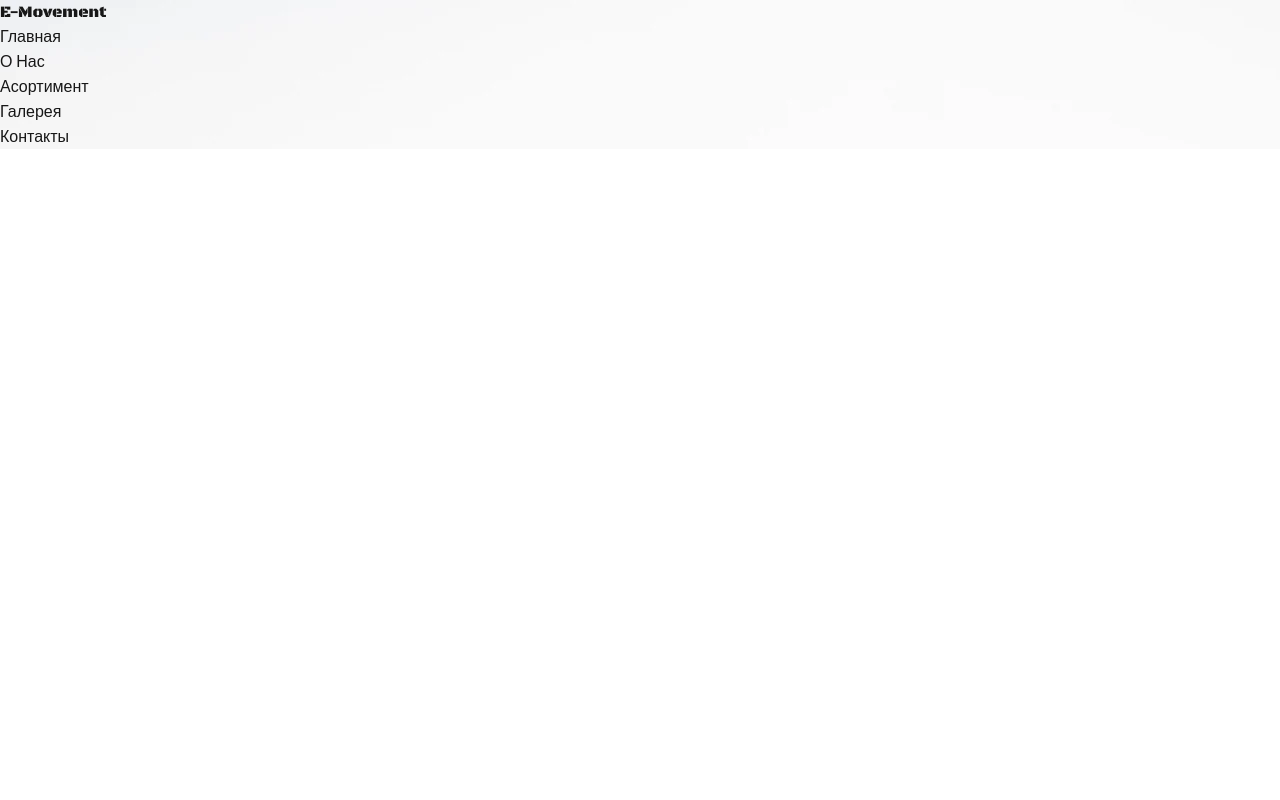
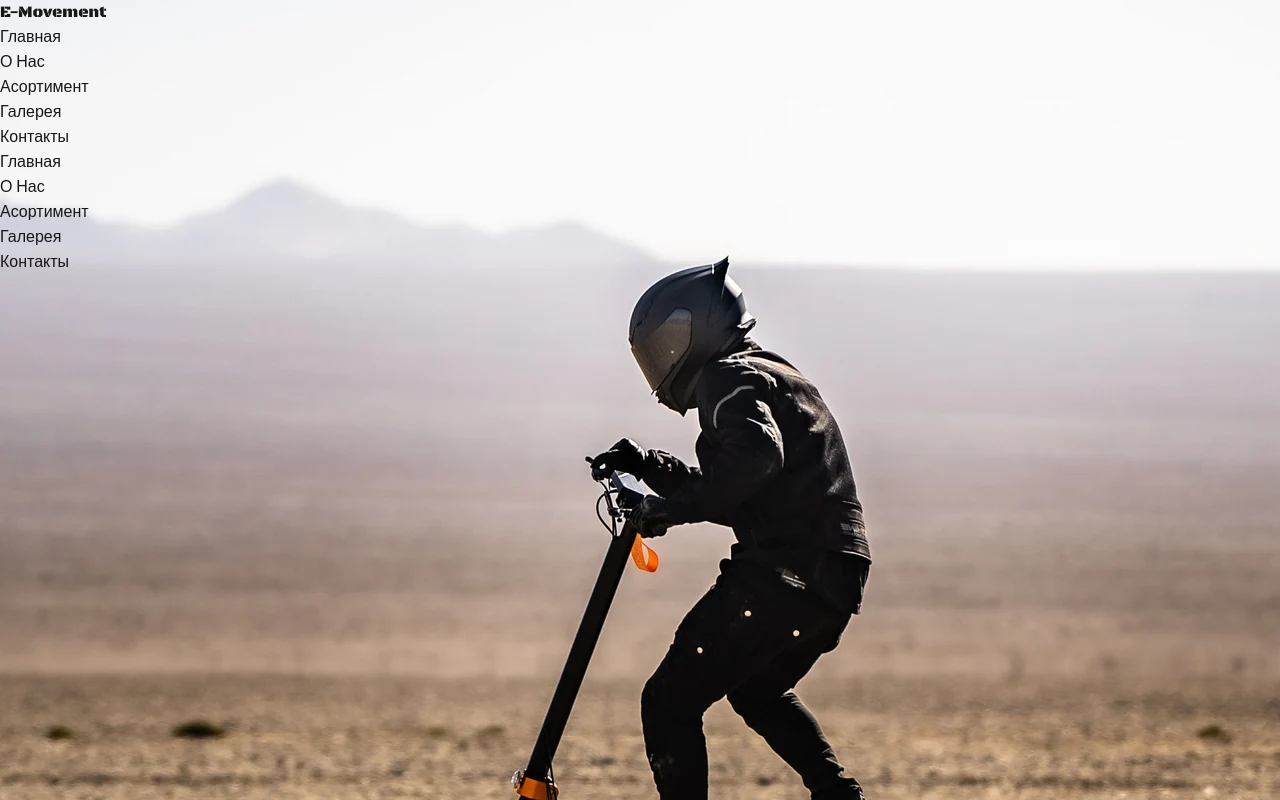
Before and after one commit to Simon0925/E-shop, a Next.js app: page / in a window 1280 px wide. Built offline with nearby package versions, Linux system fonts and the light colour scheme.

Commit message:
first commit

```diff
--- /dev/null
+++ b/src/app/UI/BurgerMenu/BurgerMenu.tsx
@@ -0,0 +1,28 @@
+'use client'
+
+import SideMenu from "@/app/components/SideMenu/SideMenu";
+import { useState } from "react";
+
+export default function BurgerMenu() {
+  const [open, setOpen] = useState(false);
+
+  return (
+    <>
+      <div
+        onClick={() => setOpen(!open)}
+        className="w-[30px] h-[25px] relative cursor-pointer flex flex-col justify-between"
+      >
+        <span
+          className={`w-full h-[3px] bg-black transition-all duration-300 ${open ? 'rotate-45 translate-y-[11px]' : 'translate-y-0'}`}
+        ></span>
+        <span
+          className={`w-full h-[3px] bg-black transition-all duration-300 ${open ? 'opacity-0' : 'opacity-100'}`}
+        ></span>
+        <span
+          className={`w-full h-[3px] bg-black transition-all duration-300 ${open ? '-rotate-45 -translate-y-[11px]' : 'translate-y-0'}`}
+        ></span>
+      </div>
+      <SideMenu open={open} />
+    </>
+  );
+}
--- a/src/app/components/Header/Header.tsx
+++ b/src/app/components/Header/Header.tsx
@@ -1,15 +1,20 @@
+import { ReactNode } from 'react';
 import Logo from '../Logo/Logo';
 import Navigation from '../Navigation/Navigation';
 
+interface HeaderProps {
+    burgerMenu: ReactNode;
+}
 
-const Header = () => {
+const Header = ({burgerMenu}:HeaderProps) => {
     return(
-        <header className="w-dvw h-screen bg-no-repeat bg-fixed bg-cover bg-center "
-            style={{ backgroundImage: "url('Header/baner.jpg')" }}>
-                <section className='flex flex-row justify-between p-10 '>
-                    <Logo />
-                    <Navigation />
-                </section>
+        <header className='flex flex-row bg-white drop-shadow-2xl  fixed justify-between h-24 w-full items-center px-10'>
+
+            <Logo />
+            <Navigation />
+            <section className="block lg:hidden " >
+                {burgerMenu}
+            </section>
         </header>
     )
 }
--- a/src/app/components/Navigation/Navigation.tsx
+++ b/src/app/components/Navigation/Navigation.tsx
@@ -15,7 +15,7 @@ const Navigation = () => {
           <li key={index} className="group">
             <Link
               href={item.href}
-              className={`transition-colors duration-300 text-black  group-hover:text-red-600 ${rowdies.className}`}
+              className={`transition-colors duration-300 text-black  group-hover:text-red-600 cursor-pointer ${rowdies.className}`}
             >
               {item.label}
             </Link>
--- /dev/null
+++ b/src/app/components/SideMenu/SideMenu.tsx
@@ -0,0 +1,43 @@
+"use client";
+
+import { Angkor } from "next/font/google";
+import { navLinks } from "../../constants/navLinks";
+import { Rowdies } from "next/font/google";
+import Link from "next/link";
+
+const rowdies = Rowdies({
+  subsets: ["latin"],
+  weight: "400",
+});
+
+
+interface SideMenuProps {
+  open: boolean;
+}
+
+export default function SideMenu({ open }: SideMenuProps) {
+
+  return (
+    <section
+      className={`w-80 fixed top-24 left-0 h-screen bg-white transition-transform duration-300
+        ${open ? "translate-x-0" : "-translate-x-full"}
+
+      `}
+    >
+    <nav className="">
+      <ul className="flex flex-col ">
+        {navLinks.map((item, index) => (
+          <li key={index} className="border-b text-lg border-black pl-4 h-12 flex items-center">
+            <Link
+              href={item.href}
+              className={` text-black text-xl ${rowdies.className}`}
+            >
+              {item.label}
+            </Link>
+          </li>
+        ))}
+      </ul>
+    </nav>
+    </section>
+  );
+}
--- a/src/app/layout.tsx
+++ b/src/app/layout.tsx
@@ -2,6 +2,7 @@ import type { Metadata } from "next";
 import { Geist, Geist_Mono } from "next/font/google";
 import "./globals.css";
 import Header from "./components/Header/Header";
+import BurgerMenu from "./UI/BurgerMenu/BurgerMenu";
 
 const geistSans = Geist({
   variable: "--font-geist-sans",
@@ -26,9 +27,13 @@ export default function RootLayout({
   return (
     <html lang="en">
       <body
-        className={`${geistSans.variable} ${geistMono.variable} antialiased`}
+        className={`${geistSans.variable} ${geistMono.variable} antialiased
+        w-dvw h-screen bg-no-repeat bg-fixed bg-cover bg-center
+
+        `}
+            style={{ backgroundImage: "url('Header/baner.jpg')" }}
       >
-        <Header />
+        <Header burgerMenu={<BurgerMenu />}/>
         {children}
       </body>
     </html>
```
